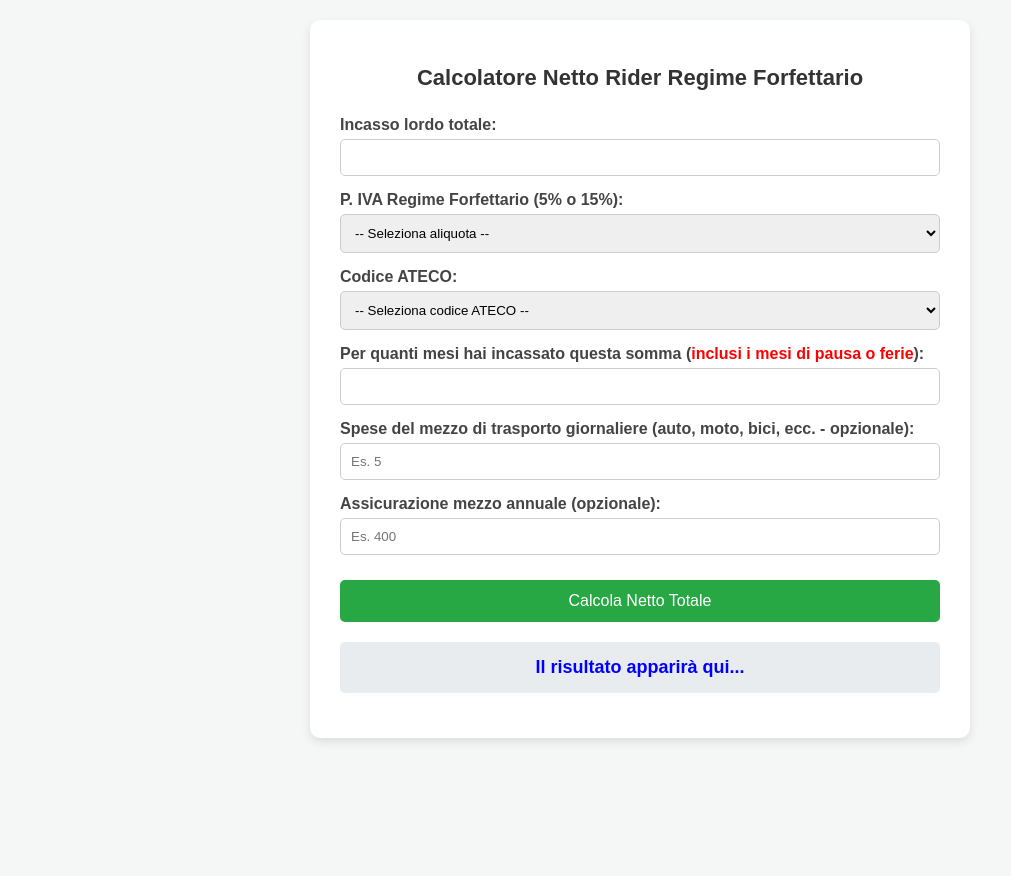
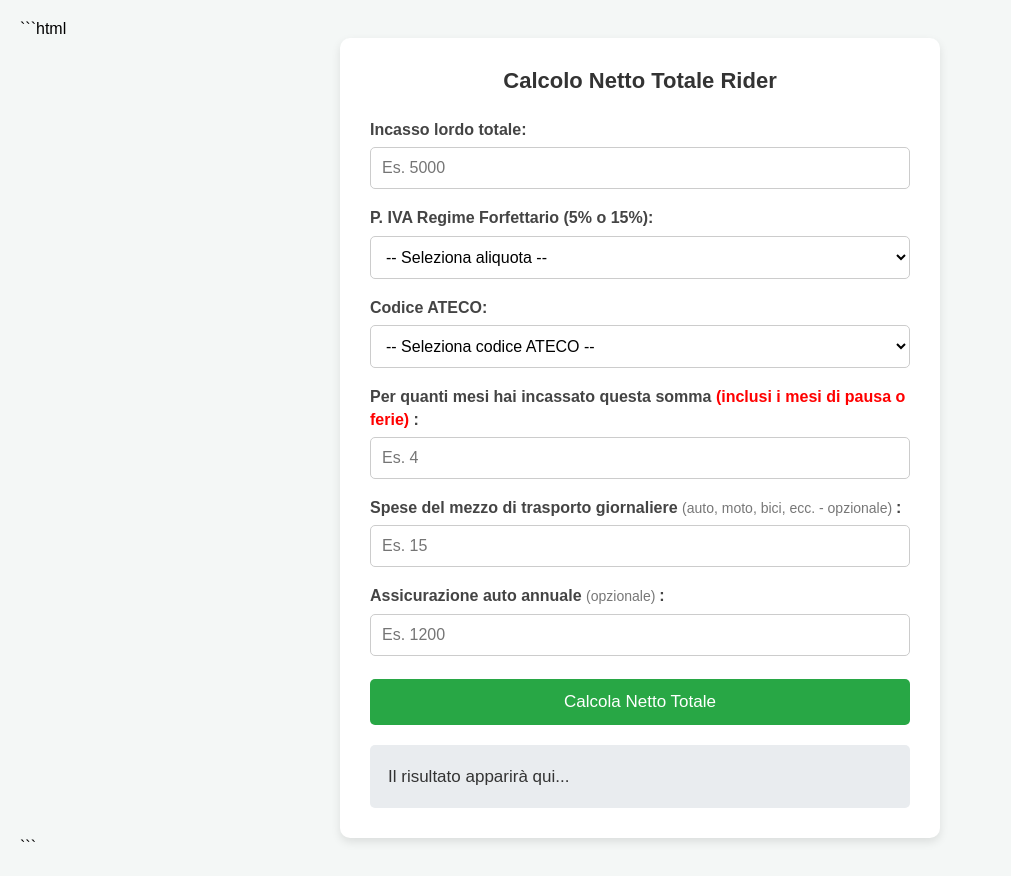
Before and after one commit to alihky/delivery-calculator, a FastAPI app: page / in a window 1280 px wide. Shown: the whole page, without its empty margins (0-1011 px from the left). Before the commit the page ends 742 px from the top, so only its background shows below. Run offline with FastAPI, Linux system fonts and the light colour scheme.

Commit message:
Update HTML form

````diff
--- a/templates/index.html
+++ b/templates/index.html
@@ -1,115 +1,523 @@
+```html
 <!DOCTYPE html>
 <html lang="it">
 <head>
     <meta charset="UTF-8">
     <meta name="viewport" content="width=device-width, initial-scale=1.0">
-    <title>Calcolatore Netto Rider Regime Forfettario</title>
+
+    <title>Calcolo Netto Totale Rider - Regime Forfettario</title>
+
     <style>
-        body { font-family: Arial, sans-serif; background-color: #f4f7f6; margin: 0; padding: 20px; }
-        .container { max-width: 600px; margin: 0 auto; background: white; padding: 30px; border-radius: 10px; box-shadow: 0 4px 10px rgba(0,0,0,0.1); }
-        h1 { color: #333; font-size: 22px; text-align: center; margin-bottom: 25px; }
-        label { display: block; margin-bottom: 5px; font-weight: bold; color: #444; }
-        input, select { width: 100%; padding: 10px; border: 1px solid #ccc; border-radius: 5px; box-sizing: border-box; margin-bottom: 15px; }
-        button { width: 100%; background-color: #28a745; color: white; padding: 12px; border: none; border-radius: 5px; font-size: 16px; cursor: pointer; margin-top: 10px; }
-        button:hover { background-color: #218838; }
-        #result { font-size: 18px; text-align: center; margin-top: 20px; padding: 15px; border-radius: 5px; background: #e9ecef; }
+        * {
+            box-sizing: border-box;
+        }
+
+        body {
+            font-family: Arial, sans-serif;
+            background-color: #f4f7f6;
+            margin: 0;
+            padding: 20px;
+        }
+
+        .container {
+            width: 100%;
+            max-width: 600px;
+            margin: 0 auto;
+            background: white;
+            padding: 30px;
+            border-radius: 10px;
+            box-shadow: 0 4px 10px rgba(0, 0, 0, 0.1);
+        }
+
+        h1 {
+            color: #333;
+            font-size: 22px;
+            text-align: center;
+            margin: 0 0 25px 0;
+        }
+
+        label {
+            display: block;
+            margin-bottom: 6px;
+            font-weight: bold;
+            color: #444;
+            line-height: 1.4;
+        }
+
+        input,
+        select {
+            width: 100%;
+            padding: 11px;
+            border: 1px solid #ccc;
+            border-radius: 5px;
+            margin-bottom: 18px;
+            font-size: 16px;
+            background-color: white;
+        }
+
+        input:focus,
+        select:focus {
+            outline: none;
+            border-color: #28a745;
+        }
+
+        button {
+            width: 100%;
+            background-color: #28a745;
+            color: white;
+            padding: 13px;
+            border: none;
+            border-radius: 5px;
+            font-size: 17px;
+            cursor: pointer;
+            margin-top: 5px;
+        }
+
+        button:hover {
+            background-color: #218838;
+        }
+
+        #result {
+            font-size: 17px;
+            line-height: 1.6;
+            margin-top: 20px;
+            padding: 18px;
+            border-radius: 5px;
+            background-color: #e9ecef;
+            color: #333;
+        }
+
+        .net-income {
+            color: green;
+            font-size: 25px;
+            font-weight: bold;
+            text-align: center;
+            margin-top: 10px;
+        }
+
+        .error {
+            color: red;
+            font-weight: bold;
+            text-align: center;
+        }
+
+        hr {
+            border: 0;
+            border-top: 1px solid #ccc;
+            margin: 15px 0;
+        }
+
+        .optional {
+            font-weight: normal;
+            color: #777;
+            font-size: 14px;
+        }
+
+        @media (max-width: 600px) {
+
+            body {
+                padding: 10px;
+            }
+
+            .container {
+                padding: 20px 16px;
+                border-radius: 8px;
+            }
+
+            h1 {
+                font-size: 20px;
+                margin-bottom: 22px;
+            }
+
+            label {
+                font-size: 15px;
+            }
+
+            input,
+            select {
+                padding: 12px;
+                font-size: 16px;
+                margin-bottom: 16px;
+            }
+
+            button {
+                padding: 14px;
+                font-size: 17px;
+            }
+
+            #result {
+                font-size: 16px;
+                padding: 15px;
+            }
+
+            .net-income {
+                font-size: 23px;
+            }
+        }
     </style>
 </head>
+
 <body>
+
 <div class="container">
-        <h1>Calcolatore Netto Rider Regime Forfettario</h1>
 
-        <label>Incasso lordo totale:</label>
-        <input type="number" id="total_income" step="any">
+    <h1>Calcolo Netto Totale Rider</h1>
 
-        <label>P. IVA Regime Forfettario (5% o 15%):</label>
+    <label for="total_income">
+        Incasso lordo totale:
+    </label>
+
+    <input
+        type="number"
+        id="total_income"
+        min="0"
+        step="0.01"
+        placeholder="Es. 5000"
+    >
+
+    <label for="tax_rate">
+        P. IVA Regime Forfettario (5% o 15%):
+    </label>
+
     <select id="tax_rate">
-            <option value="" disabled selected>-- Seleziona aliquota --</option>
+        <option value="" disabled selected>
+            -- Seleziona aliquota --
+        </option>
+
         <option value="5">5%</option>
         <option value="15">15%</option>
     </select>
 
-        <label>Codice ATECO:</label>
+    <label for="ateco_code">
+        Codice ATECO:
+    </label>
+
     <select id="ateco_code">
-            <option value="" disabled selected>-- Seleziona codice ATECO --</option>
-            <option value="53.20.00">53.20.00 (Gestione Separata - % variabile)</option>
-            <option value="82.99.99">82.99.99 (Commercianti - Contributo fisso)</option>
+
+        <option value="" disabled selected>
+            -- Seleziona codice ATECO --
+        </option>
+
+        <option value="53.20.00">
+            53.20.00 (Gestione Separata - % variabile)
+        </option>
+
+        <option value="82.99.99">
+            82.99.99 (Commercianti - Contributo fisso)
+        </option>
+
     </select>
 
-        <label>Per quanti mesi hai incassato questa somma (<span style="color: red;">inclusi i mesi di pausa o ferie</span>):</label>
-        <input type="number" id="how_many_months" min="1" max="12">
+    <label for="how_many_months">
 
-        <label>Spese del mezzo di trasporto giornaliere (auto, moto, bici, ecc. - opzionale):</label>
-        <input type="number" id="car_expenses_per_day" step="any" oninput="toggleDaysField()" placeholder="Es. 5">
+        Per quanti mesi hai incassato questa somma
 
-        <div id="days_container" style="display: none;">
-            <label>Giorni lavorati totali:</label>
-            <input type="number" id="how_many_days_worked" min="0" max="365">
+        <span style="color:red;">
+            (inclusi i mesi di pausa o ferie)
+        </span>:
+
+    </label>
+
+    <input
+        type="number"
+        id="how_many_months"
+        min="1"
+        max="12"
+        placeholder="Es. 4"
+    >
+
+    <label for="car_expenses_per_day">
+
+        Spese del mezzo di trasporto giornaliere
+
+        <span class="optional">
+            (auto, moto, bici, ecc. - opzionale)
+        </span>:
+
+    </label>
+
+    <input
+        type="number"
+        id="car_expenses_per_day"
+        min="0"
+        step="0.01"
+        placeholder="Es. 15"
+        oninput="toggleDaysField()"
+    >
+
+    <div id="days_container" style="display:none;">
+
+        <label for="how_many_days_worked">
+            Giorni lavorati totali:
+        </label>
+
+        <input
+            type="number"
+            id="how_many_days_worked"
+            min="0"
+            max="365"
+            placeholder="Es. 80"
+        >
+
     </div>
 
-        <label>Assicurazione mezzo annuale (opzionale):</label>
-        <input type="number" id="car_insurance" step="any" placeholder="Es. 400">
+    <label for="car_insurance">
 
-        <button onclick="sendData()">Calcola Netto Totale</button>
+        Assicurazione auto annuale
 
-        <h2 id="result" style="color: blue;">Il risultato apparirà qui...</h2>
+        <span class="optional">
+            (opzionale)
+        </span>:
+
+    </label>
+
+    <input
+        type="number"
+        id="car_insurance"
+        min="0"
+        step="0.01"
+        placeholder="Es. 1200"
+    >
+
+    <button onclick="sendData()">
+        Calcola Netto Totale
+    </button>
+
+    <div id="result">
+        Il risultato apparirà qui...
+    </div>
+
 </div>
 
 <script>
-    // Mostra/Nasconde il campo dei giorni lavorati
+
 function toggleDaysField() {
-        var expenses = document.getElementById("car_expenses_per_day").value;
-        var daysContainer = document.getElementById("days_container");
-        if (expenses !== "" && parseFloat(expenses) > 0) {
+
+    const expenses =
+        parseFloat(
+            document.getElementById("car_expenses_per_day").value
+        ) || 0;
+
+    const daysContainer =
+        document.getElementById("days_container");
+
+    if (expenses > 0) {
+
         daysContainer.style.display = "block";
+
     } else {
+
         daysContainer.style.display = "none";
-            document.getElementById("how_many_days_worked").value = "";
+
+        document.getElementById(
+            "how_many_days_worked"
+        ).value = "";
     }
 }
 
-    // Invia i dati al backend
+
 async function sendData() {
-        const payload = {
-            total_income: document.getElementById("total_income").value,
-            tax_rate: document.getElementById("tax_rate").value,
-            ateco_code: document.getElementById("ateco_code").value,
-            how_many_months: document.getElementById("how_many_months").value,
-            car_expenses_per_day: document.getElementById("car_expenses_per_day").value || 0,
-            how_many_days_worked: document.getElementById("how_many_days_worked").value || 0,
-            car_insurance: document.getElementById("car_insurance").value || 0
-        };
 
-        if (!payload.total_income || !payload.tax_rate || !payload.ateco_code || !payload.how_many_months) {
-            document.getElementById("result").innerText = "Compila tutti i campi obbligatori.";
-            document.getElementById("result").style.color = "red";
+    const totalIncome =
+        parseFloat(
+            document.getElementById("total_income").value
+        );
+
+    const taxRate =
+        parseInt(
+            document.getElementById("tax_rate").value
+        );
+
+    const atecoCode =
+        document.getElementById("ateco_code").value;
+
+    const months =
+        parseInt(
+            document.getElementById("how_many_months").value
+        );
+
+    const carExpenses =
+        parseFloat(
+            document.getElementById("car_expenses_per_day").value
+        ) || 0;
+
+    const daysWorked =
+        parseInt(
+            document.getElementById("how_many_days_worked").value
+        ) || 0;
+
+    const carInsurance =
+        parseFloat(
+            document.getElementById("car_insurance").value
+        ) || 0;
+
+
+    if (isNaN(totalIncome) || totalIncome < 0) {
+
+        showError(
+            "Inserisci l'incasso lordo totale."
+        );
+
         return;
     }
 
-        document.getElementById("result").innerText = "Calcolo in corso...";
-        document.getElementById("result").style.color = "black";
+
+    if (isNaN(taxRate)) {
+
+        showError(
+            "Seleziona l'aliquota fiscale."
+        );
+
+        return;
+    }
+
+
+    if (!atecoCode) {
+
+        showError(
+            "Seleziona il codice ATECO."
+        );
+
+        return;
+    }
+
+
+    if (
+        isNaN(months) ||
+        months < 1 ||
+        months > 12
+    ) {
+
+        showError(
+            "Inserisci il numero di mesi."
+        );
+
+        return;
+    }
+
+
+    if (
+        carExpenses > 0 &&
+        daysWorked <= 0
+    ) {
+
+        showError(
+            "Inserisci i giorni lavorati."
+        );
+
+        return;
+    }
+
+
+    const data = {
+
+        how_many_months: months,
+
+        total_income: totalIncome,
+
+        tax_rate: taxRate,
+
+        ateco_code: atecoCode,
+
+        car_expenses_per_day: carExpenses,
+
+        how_many_days_worked: daysWorked,
+
+        car_insurance: carInsurance
+
+    };
+
 
     try {
-            // Nota: Se il tuo endpoint FastAPI in backend si chiama diversamente, cambia '/calcola' qui sotto
-            const response = await fetch('/calcola', {
-                method: 'POST',
-                headers: { 'Content-Type': 'application/json' },
-                body: JSON.stringify(payload)
-            });
 
-            if (response.ok) {
-                const data = await response.json();
-                document.getElementById("result").innerText = "Netto Totale: € " + data.netto; // Adatta 'data.netto' in base alla risposta del tuo Python
-                document.getElementById("result").style.color = "blue";
-            } else {
-                document.getElementById("result").innerText = "Errore dal server.";
-                document.getElementById("result").style.color = "red";
+        const response = await fetch(
+            "/calculation",
+            {
+                method: "POST",
+
+                headers: {
+                    "Content-Type": "application/json"
+                },
+
+                body: JSON.stringify(data)
             }
-        } catch (error) {
-            document.getElementById("result").innerText = "Errore di connessione.";
-            document.getElementById("result").style.color = "red";
+        );
+
+
+        const result =
+            await response.json();
+
+
+        if (!response.ok) {
+
+            console.error(result);
+
+            showError(
+                "Errore nei dati inviati al server."
+            );
+
+            return;
+        }
+
+
+        document.getElementById("result").innerHTML = `
+
+            <strong>Incasso lordo:</strong>
+            € ${result.total_income.toFixed(2)}
+
+            <br>
+
+            <strong>Imposta:</strong>
+            € ${result.tax_amount.toFixed(2)}
+
+            <br>
+
+            <strong>INPS:</strong>
+            € ${result.inps_amount.toFixed(2)}
+
+            <br>
+
+            <strong>Spese trasporto:</strong>
+            € ${result.car_expenses.toFixed(2)}
+
+            <br>
+
+            <strong>Totale spese:</strong>
+            € ${result.total_expenses.toFixed(2)}
+
+            <hr>
+
+            <div class="net-income">
+
+                NETTO:
+                € ${result.net_income.toFixed(2)}
+
+            </div>
+
+        `;
+
+    }
+
+
+    catch (error) {
+
+        console.error(error);
+
+        showError(
+            "Impossibile connettersi al server."
+        );
     }
 }
+
+
+function showError(message) {
+
+    document.getElementById("result").innerHTML =
+        `<div class="error">${message}</div>`;
+}
+
 </script>
+
 </body>
 </html>
+```
````
Lines whose indentation alone changed are shown as unchanged.
